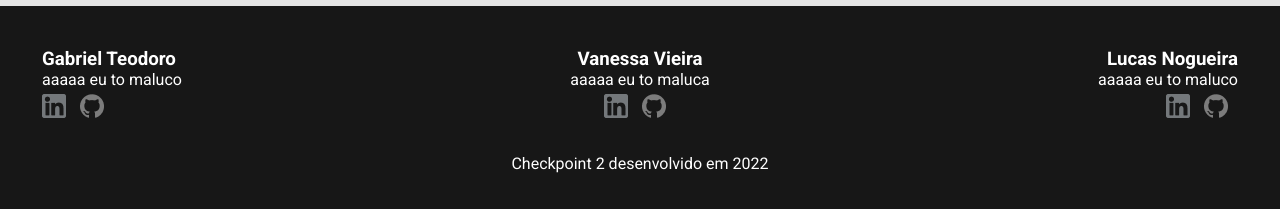
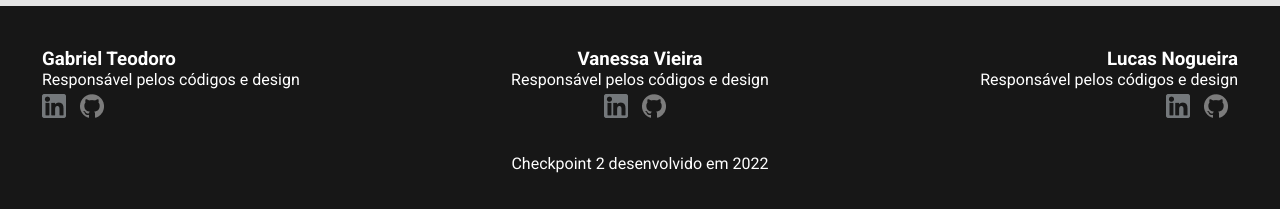
Before and after one commit to VanessaVieira34/Checkpoint-2, a plain HTML site: page you.html in a window 1280 px wide. Shown: the part 1578-1787 px from the top of the page. Drawn offline with Linux system fonts and the light colour scheme.

Commit message:
Update you.html
Adicionado detalhes ao footer

```diff
--- a/you.html
+++ b/you.html
@@ -70,7 +70,7 @@
   <footer id="footer">
     <div class="footer-card">
       <h3>Gabriel Teodoro</h3>
-      <p>aaaaa eu to maluco</p>
+     <p>Responsável pelos códigos e design</p>
       <nav>
         <a href="https://www.linkedin.com/in/gabriel-teodoro-4a1a02235/" target="_blank"><img src="img/linkedin.png"
             alt=""></a>
@@ -79,7 +79,7 @@
     </div>
     <div class="footer-card">
       <h3>Vanessa Vieira</h3>
-      <p>aaaaa eu to maluca</p>
+    <p>Responsável pelos códigos e design</p>
       <nav>
         <a href="https://www.linkedin.com/in/vanessa-vieira-dos-santos-bb0a12114/" target="_blank"><img
             src="img/linkedin.png" alt=""></a>
@@ -88,7 +88,7 @@
     </div>
     <div class="footer-card">
       <h3>Lucas Nogueira</h3>
-      <p>aaaaa eu to maluco</p>
+    <p>Responsável pelos códigos e design</p>
       <nav>
         <a href="https://www.linkedin.com/in/lucas-nogueira-de-almeida-1505161b5/" target="_blank"><img
             src="img/linkedin.png" alt=""></a>
```
